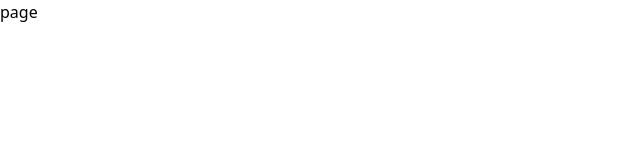
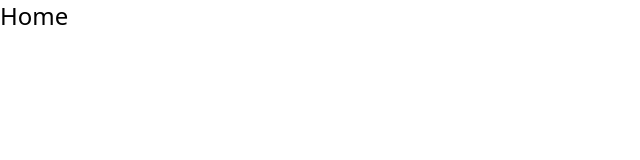
Before and after one commit to TsitoNyAvoSoaRazaFindrakoto/ideago, a Next.js app: page / in a window 1280 px wide. Shown: the top 160 px of the page, without its empty margins (0-640 px from the left). Built offline with nearby package versions, Linux system fonts and the light colour scheme.

Commit message:
moved home page

```diff
--- /dev/null
+++ b/app/(root)/page.tsx
@@ -0,0 +1,10 @@
+
+const Home = () => {
+	return (
+		<>
+			<h1 className="text-2xl"> Home</h1>
+		</>
+	);
+}
+
+export default Home
--- a/app/page.tsx
+++ /dev/null
@@ -1,9 +0,0 @@
-import React from 'react'
-
-const page = () => {
-	return (
-		<div>page</div>
-	)
-}
-
-export default page
```
